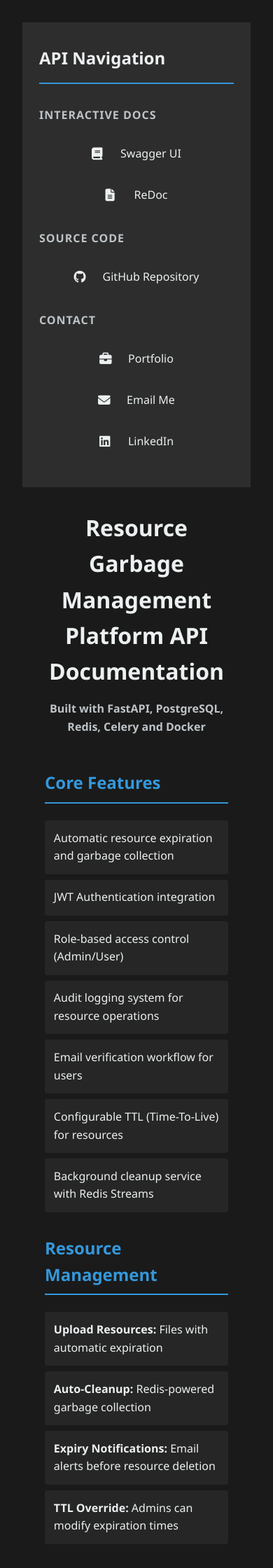
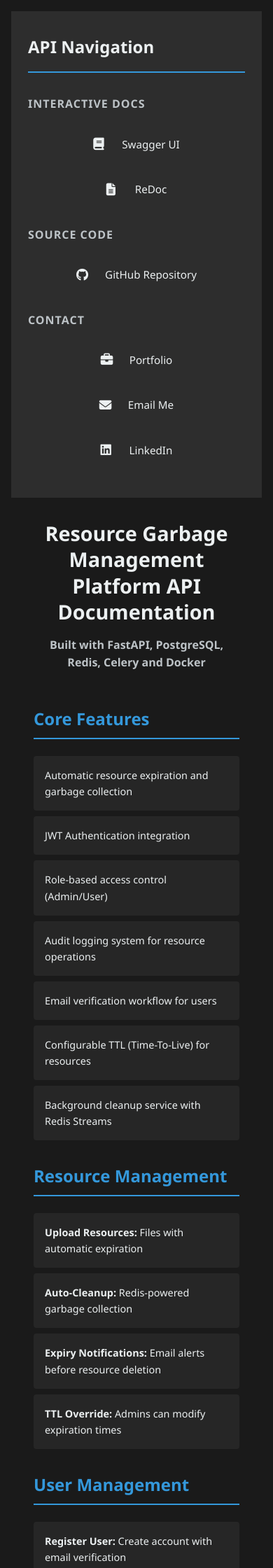
Before and after one commit to Moretti-Fool/garbage_resource_manager, a FastAPI app: page / in a window 390 px wide. Shown: the top 2240 px of the page at 70% size. Run offline with FastAPI, Linux system fonts and the light colour scheme; parts of the project's set-up code (start-up, migrations or seed data) failed here and were passed over.

Commit message:
updated frontend

```diff
--- a/app/static/style.css
+++ b/app/static/style.css
@@ -198,3 +198,23 @@
     font-size: 1rem;
   }
 }
+@media (max-width: 480px) {
+  .feature-list li {
+    padding: 1rem;
+    font-size: 0.9rem;
+  }
+
+  .sidebar-link {
+    font-size: 0.95rem;
+    padding: 1rem;
+  }
+
+  .header h1 {
+    font-size: 1.8rem;
+    line-height: 1.3;
+  }
+
+  body {
+    padding: 1rem;
+  }
+}
```
Lines whose indentation alone changed are shown as unchanged.
